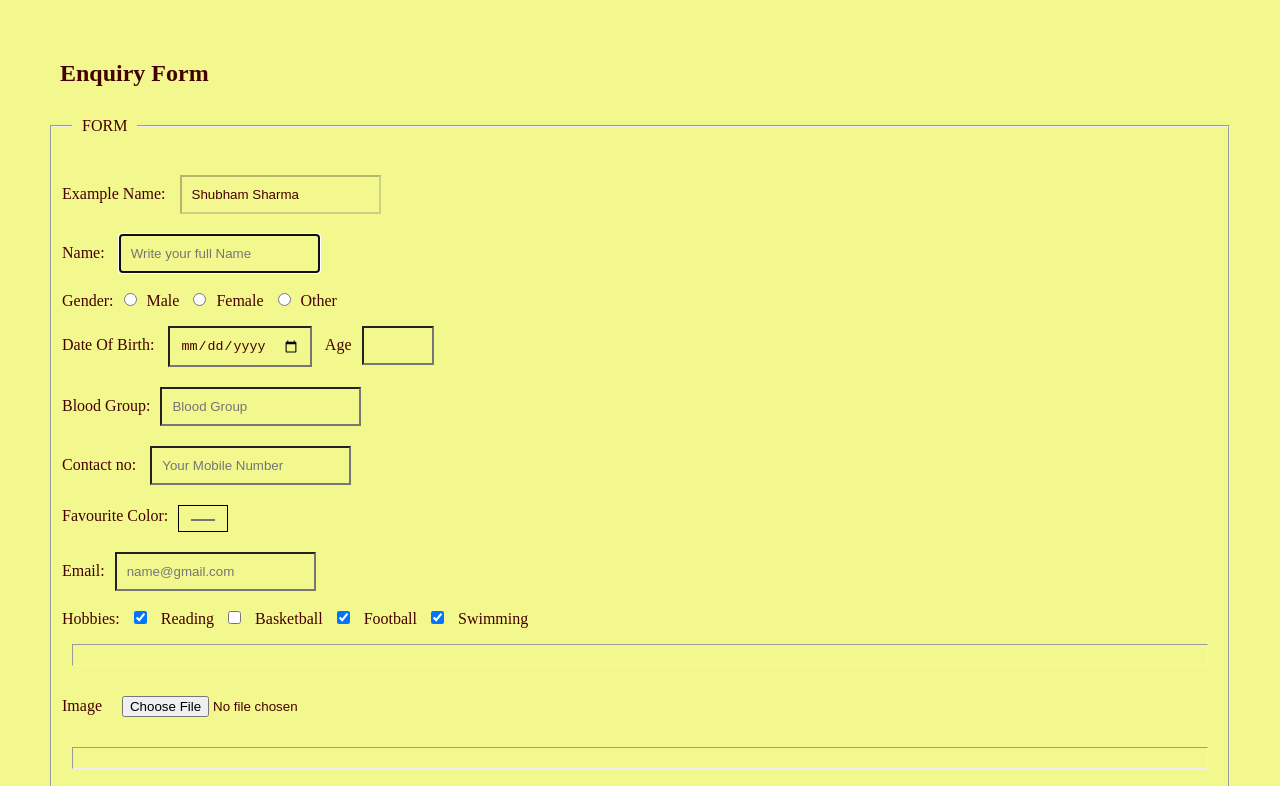
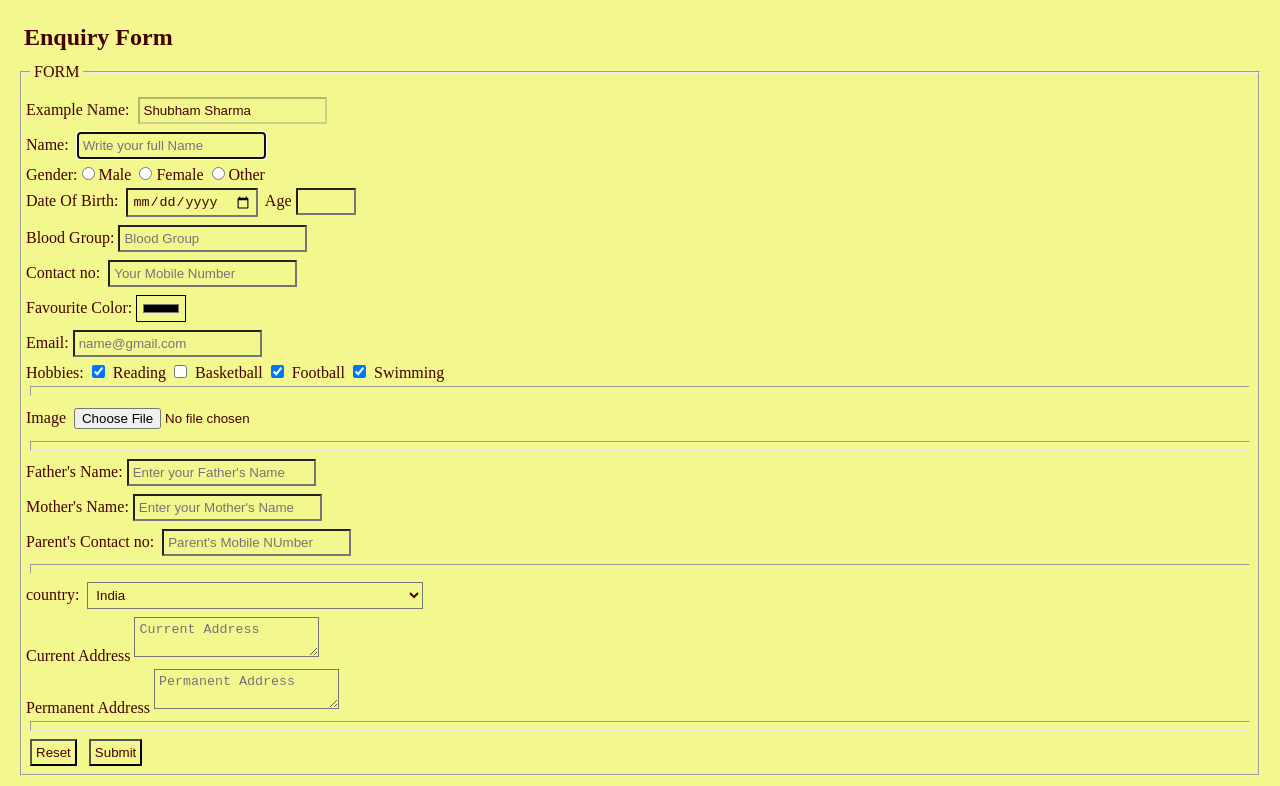
Before and after one commit to SharmaShubham94/Basic-form-sample, a plain HTML site: page index.html in a window 1280 px wide. Shown: the top 786 px of the page. Drawn offline with Linux system fonts and the light colour scheme.

Commit message:
Update index.html

```diff
--- a/index.html
+++ b/index.html
@@ -6,8 +6,8 @@
     <title>Html</Html:5></title>
     <style>
         *{
-            padding:10px;
-            margin:10px;
+            padding:4px;
+            margin:4px;
             background-color: rgb(243, 248, 142);
             color:rgb(69, 1, 1)
         }
```
